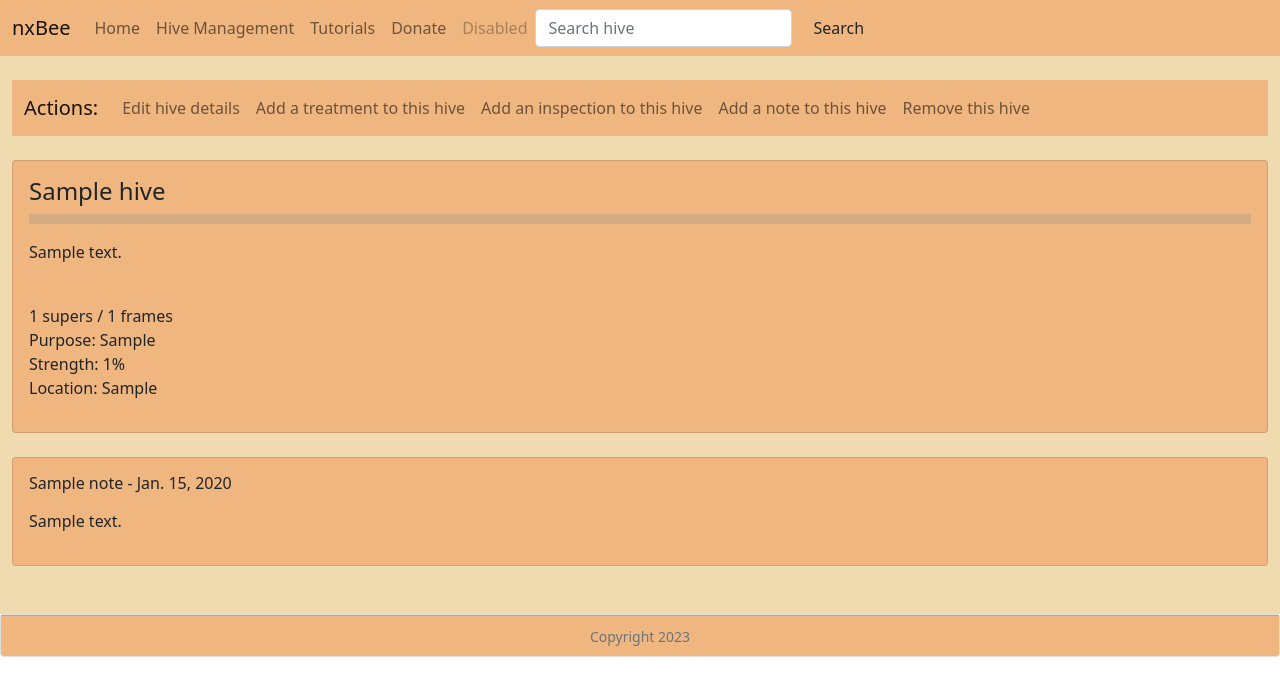
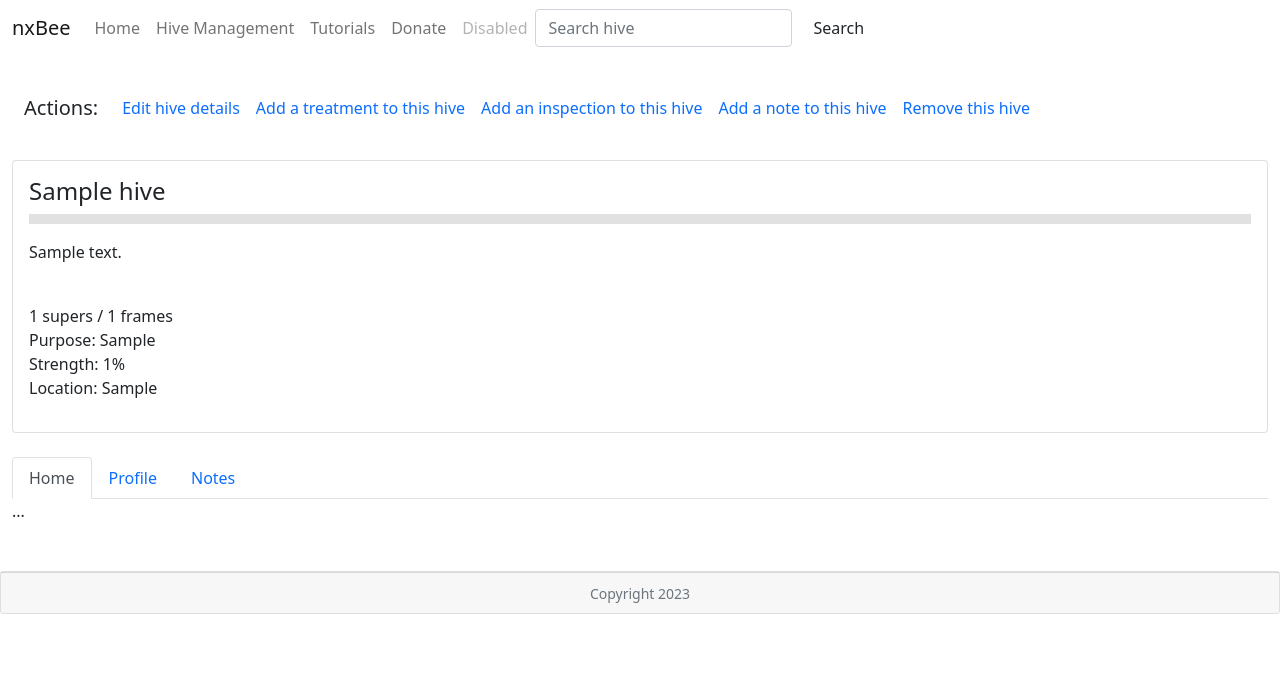
Before and after one commit to nxbalazs/nxBee, a Django app: page /hive_detail/1 in a window 1280 px wide. Shown: the top 696 px of the page. Run offline with Django 4.2, Linux system fonts and the light colour scheme; tables that the repository leaves empty hold one stand-in row (values such as "Sample post").

Commit message:
adding bootstrap style and javascript

```diff
--- a/hive_management/templates/add_note.html
+++ b/hive_management/templates/add_note.html
@@ -1,7 +1,7 @@
 {% extends "base.html" %}
 
 {% block page_content %}
-<div class="container-sm" style="background-color: #f0dbb0;">
+<div class="container-sm">
     <br>&nbsp;
     <h5>Add a note to {{ hive.name }}</h5>
     <form action="" method="post">
--- a/hive_management/templates/base.html
+++ b/hive_management/templates/base.html
@@ -8,7 +8,8 @@
     <title>nxBee</title>
 </head>
 <body>
-    <nav class="navbar navbar-expand-lg navbar-light" style="background-color: #efb680;">
+  <script src="https://cdn.jsdelivr.net/npm/bootstrap@5.3.0-alpha1/dist/js/bootstrap.bundle.min.js" integrity="sha384-w76AqPfDkMBDXo30jS1Sgez6pr3x5MlQ1ZAGC+nuZB+EYdgRZgiwxhTBTkF7CXvN" crossorigin="anonymous"></script>
+    <nav class="navbar navbar-expand-lg navbar-light">
         <div class="container-fluid">
           <a class="navbar-brand" href="{% url 'homepage' %}">nxBee</a>
           <button class="navbar-toggler" type="button" data-bs-toggle="collapse" data-bs-target="#navbarNav" aria-controls="navbarNav" aria-expanded="false" aria-label="Toggle navigation">
@@ -42,7 +43,7 @@
     {% block page_content %}{% endblock %}
         <div class="col">
           <div class="card h-100">
-            <div class="card-footer" style="background-color: #efb680; text-align: center;">
+            <div class="card-footer" style="text-align: center;">
               <small class="text-muted">Copyright 2023</small>
             </div>
           </div>
--- a/hive_management/templates/edit_hive.html
+++ b/hive_management/templates/edit_hive.html
@@ -1,7 +1,7 @@
 {% extends "base.html" %}
 
 {% block page_content %}
-<div class="container-sm" style="background-color: #f0dbb0;">
+<div class="container-sm">
     <br>&nbsp;
     <h5>Edit hive {{ hive.name }}:</h5>
     <form action="" method="post">
--- a/hive_management/templates/hive_detail.html
+++ b/hive_management/templates/hive_detail.html
@@ -1,11 +1,11 @@
 {% extends "base.html" %}
 
 {% block page_content %}
-<div class="container-fluid" style="background-color: #f0dbb0;">
+<div class="container-fluid">
 
 <br>
 
-    <nav class="navbar navbar-expand-lg navbar-light" style="background-color: #efb680;">
+    <nav class="navbar navbar-expand-lg">
         <div class="container-fluid">
           <div class="navbar-brand">Actions:</div>
           <button class="navbar-toggler" type="button" data-bs-toggle="collapse" data-bs-target="#navbarNav" aria-controls="navbarNav" aria-expanded="false" aria-label="Toggle navigation">
@@ -36,7 +36,7 @@
       <br>
 
     <div class="col">
-        <div class="card" style="background-color: #efb680;">
+        <div class="card">
             <div class="card-body">
             <h4 class="card-title">{{ hive.name }}</h4>
             <hr style="color: {{ hive.color }}; height: 10px; margin: 0;">
@@ -55,8 +55,25 @@
             </div>
         </div>
         <br>
+
+
+        <ul class="nav nav-tabs" id="myTab" role="tablist">
+            <li class="nav-item" role="presentation">
+              <button class="nav-link active" id="home-tab" data-bs-toggle="tab" data-bs-target="#home" type="button" role="tab" aria-controls="home" aria-selected="true">Home</button>
+            </li>
+            <li class="nav-item" role="presentation">
+              <button class="nav-link" id="profile-tab" data-bs-toggle="tab" data-bs-target="#profile" type="button" role="tab" aria-controls="profile" aria-selected="false">Profile</button>
+            </li>
+            <li class="nav-item" role="presentation">
+              <button class="nav-link" id="contact-tab" data-bs-toggle="tab" data-bs-target="#notes" type="button" role="tab" aria-controls="contact" aria-selected="false">Notes</button>
+            </li>
+          </ul>
+          <div class="tab-content" id="myTabContent">
+            <div class="tab-pane fade show active" id="home" role="tabpanel" aria-labelledby="home-tab">...</div>
+            <div class="tab-pane fade" id="profile" role="tabpanel" aria-labelledby="profile-tab">...</div>
+            <div class="tab-pane fade" id="notes" role="tabpanel" aria-labelledby="contact-tab">
                 {% for note in notes %}
-        <div class="card" style="background-color: #efb680;">
+                <div class="card">
                     <div class="card-body">
                     <h6 class="card-title">{{ note.title }} - {{ note.created_on }}</h6>
 
@@ -66,6 +83,8 @@
                     </div>
                 </div>
                 {% endfor %}
+            </div>
+          </div>
 
     </div>
     <br>&nbsp;
--- a/hive_management/templates/hive_management.html
+++ b/hive_management/templates/hive_management.html
@@ -1,11 +1,11 @@
 {% extends "base.html" %}
 
 {% block page_content %}
-<div class="container-fluid" style="background-color: #f0dbb0;">
+<div class="container-fluid">
 
     <br>
 
-    <nav class="navbar navbar-expand-lg navbar-light" style="background-color: #efb680;">
+    <nav class="navbar navbar-expand-lg">
         <div class="container-fluid">
           <div class="navbar-brand">Actions:</div>
           <button class="navbar-toggler" type="button" data-bs-toggle="collapse" data-bs-target="#navbarNav" aria-controls="navbarNav" aria-expanded="false" aria-label="Toggle navigation">
@@ -33,7 +33,7 @@
 <div class="row row-cols-1 row-cols-md-5 g-4">
 {% for hive in hives %}
     <div class="col">
-        <div class="card" style="background-color: #efb680;">
+        <div class="card">
             <div class="card-body">
             <h5 class="card-title"><a href="{% url 'hive_detail' hive.pk %}" class="link-secondary">{{ hive.name }}</a></h5>
             <hr style="color: {{ hive.color }}; height: 10px; margin: 0;">
--- a/hive_management/templates/homepage.html
+++ b/hive_management/templates/homepage.html
@@ -1,7 +1,7 @@
 {% extends "base.html" %}
 
 {% block page_content %}
-<div class="container-fluid" style="background-color: #f0dbb0;">
+<div class="container-fluid">
         <h3>Hello and welcome on nxBee</h3>
         nxBee is a beehive management page, where You can manage your beehives.
 </div>
--- a/hive_management/templates/new_hive.html
+++ b/hive_management/templates/new_hive.html
@@ -1,7 +1,7 @@
 {% extends "base.html" %}
 
 {% block page_content %}
-<div class="container-sm" style="background-color: #f0dbb0;">
+<div class="container-sm">
     <br>&nbsp;
     <h5>Add new hive:</h5>
     <form action="" method="post">
--- a/hive_management/templates/remove_hive.html
+++ b/hive_management/templates/remove_hive.html
@@ -1,7 +1,7 @@
 {% extends "base.html" %}
 
 {% block page_content %}
-<div class="container-sm" style="background-color: #f0dbb0;">
+<div class="container-sm">
     <br>&nbsp;
     <h5>Remove hive {{ hive.name }}?</h5>
     <form action="" method="post">
```
Lines whose indentation alone changed are shown as unchanged.
